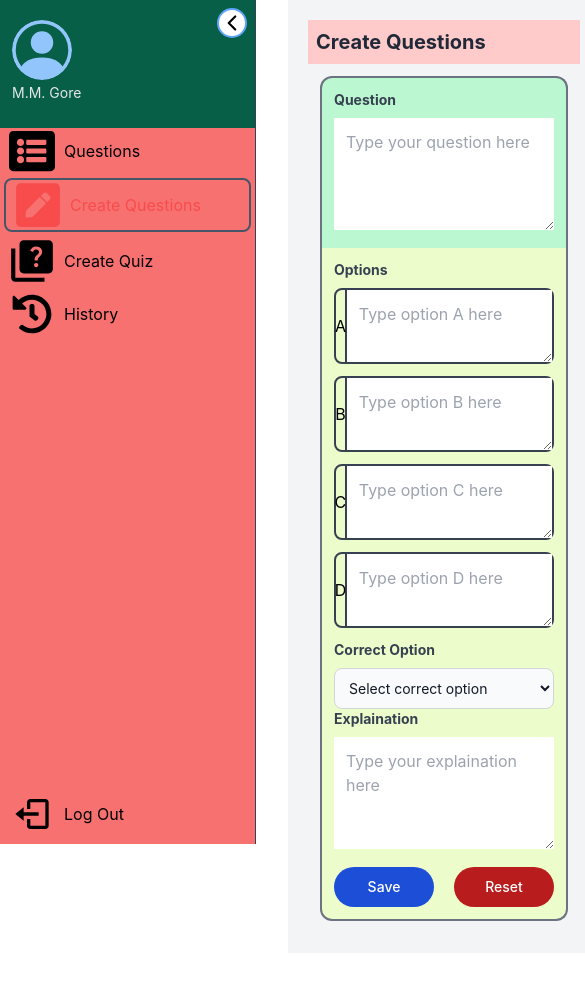
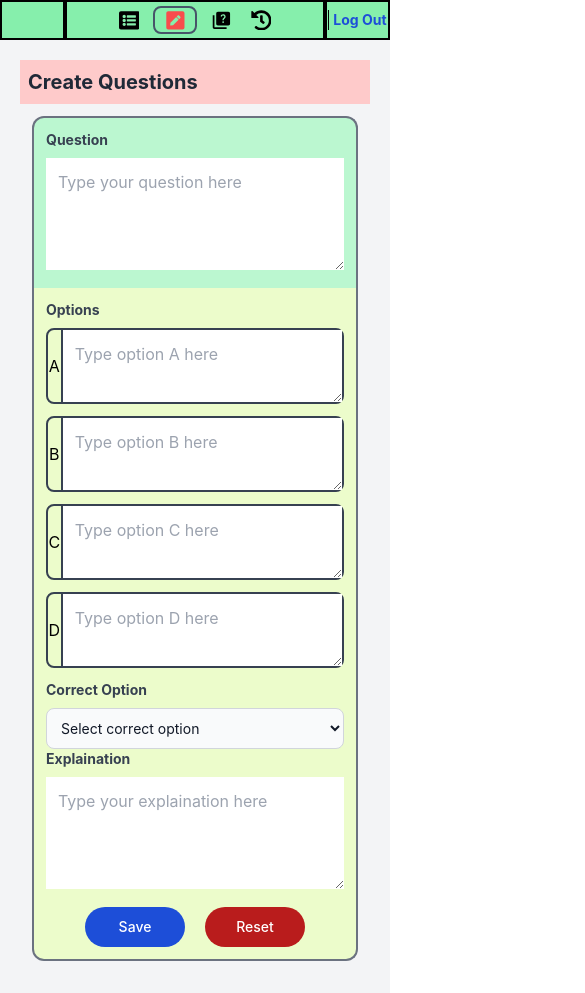
Before and after one commit to samk97/KWIZ-APP, a React (Create React App) app in the folder frontend/: page /admin/create_questions in a window 390 px wide. Shown: the whole page, 585 px wide, since content can reach past the window. Before the commit the page ends 953 px from the top, so only its background shows below. Built offline with nearby package versions, Linux system fonts and the light colour scheme; no server answers; sample sign-in values are in the browser's storage.

Commit message:
admin responsive initial

```diff
--- a/frontend/src/components/SideNav.js
+++ b/frontend/src/components/SideNav.js
@@ -40,12 +40,55 @@ function SideNav(props) {
   return (
     <>
       <nav>
+        {/* Top Nav for mobile devices */}
+        <div className="sm:hidden flex fixed top-0 bg-green-300 w-full h-10">
+          <div className="border-2 border-black h-full w-1/6"></div>
+          <div className="border-2 border-black flex justify-center h-full w-4/6">
+            {/* option 1 */}
+            <NavLink to="/admin/questions">
+              <div className="flex justify-center items-center h-full w-10">
+                <FaListAlt className="text-[1.3rem]" />
+              </div>
+            </NavLink>
+
+            {/* option 2 */}
+            <NavLink to="/admin/create_questions">
+              <div className="flex justify-center items-center h-full w-10">
+                <FaPenSquare className="text-[1.3rem]" />
+              </div>
+            </NavLink>
+
+            {/* option 3 */}
+            <NavLink to="/admin/create_quiz">
+              <div className="flex justify-center items-center h-full w-10">
+                <MdQuiz className="text-[1.3rem]" />
+              </div>
+            </NavLink>
+
+            {/* option 4 */}
+            <NavLink to="/admin/history">
+              <div className="flex justify-center items-center h-full w-10">
+                <FaHistory className="text-[1.3rem]" />
+              </div>
+            </NavLink>
+          </div>
+          {/* Logout */}
+          <div
+            onClick={handleLogOut}
+            className="border-2 border-black flex justify-center items-center h-full w-1/6"
+          >
+            <div className="border-l border-black pl-1">
+              <p className="text-sm font-bold text-blue-700">Log Out</p>
+            </div>
+          </div>
+        </div>
+
         {/* Sidenav wrapper */}
         <div className="fixed top-0 left-0">
           {/* Sidenav */}
           <div
-            className={`border-r border-gray-700 relative flex flex-col justify-start bg-gray-200 h-screen ${
-              props.open ? "w-64 bg-red-400 sm:w-72" : "w-10 sm:w-16"
+            className={`hidden sm:flex  flex-col justify-start relative border-r border-gray-700 bg-gray-200 h-screen ${
+              props.open ? "w-72" : "w-16"
             } duration-200`}
           >
             <div
@@ -60,7 +103,9 @@ function SideNav(props) {
               >
                 <BsPersonCircle className="rounded-full text-6xl text-blue-300"></BsPersonCircle>
                 <div>
-                  <span className="text-sm text-gray-200">{userName}</span>
+                  <span className="text-sm text-gray-200 break-words">
+                    {userName}
+                  </span>
                 </div>
               </div>
 
--- a/frontend/src/components/StudentSideNav.js
+++ b/frontend/src/components/StudentSideNav.js
@@ -79,7 +79,7 @@ function StudentSideNav(props) {
           {/* StudentSideNav */}
           <div
             className={`hidden sm:flex  flex-col justify-start relative border-r border-gray-700 bg-gray-200 h-screen ${
-              props.open ? "w-48 sm:w-72" : "w-[3.7rem] sm:w-16"
+              props.open ? "w-72" : "w-16"
             } duration-200`}
           >
             <div
--- a/frontend/src/main_modules/AdminCreateQuestions.js
+++ b/frontend/src/main_modules/AdminCreateQuestions.js
@@ -3,10 +3,10 @@ import QuestionForm from "../components/QuestionForm";
 function AdminCreateQuestions(props) {
   return (
     <>
-      <div className="flex">
+      <div className="flex mt-10 sm:mt-0">
         <div
           className={`bg-gray-100 w-full h-vh min-h-screen overlflow-y-scroll p-5 ${
-            props.open ? "ml-72" : "ml-16"
+            props.open ? "sm:ml-72" : "sm:ml-16"
           } duration-200`}
         >
           {/* Heading */}
--- a/frontend/src/main_modules/AdminCreateQuiz.js
+++ b/frontend/src/main_modules/AdminCreateQuiz.js
@@ -5,7 +5,6 @@ import { useNavigate } from "react-router-dom";
 import "react-datetime-picker/dist/DateTimePicker.css";
 import "react-calendar/dist/Calendar.css";
 import "react-clock/dist/Clock.css";
-import DateTimePicker from "react-datetime-picker";
 import "react-datetime-picker/dist/DateTimePicker.css";
 import "react-calendar/dist/Calendar.css";
 import "react-clock/dist/Clock.css";
@@ -36,10 +35,10 @@ function AdminCreateQuiz(props) {
 
   return (
     <>
-      <div className="flex">
+      <div className="flex mt-10 sm:mt-0">
         <div
           className={`bg-gray-100 w-full h-vh min-h-screen overlflow-y-scroll p-5 ${
-            props.open ? "ml-72" : "ml-16"
+            props.open ? "sm:ml-72" : "sm:ml-16"
           } duration-200`}
         >
           {/* Heading */}
@@ -108,7 +107,9 @@ function AdminCreateQuiz(props) {
                   </label>
                   <input
                     type="datetime-local"
-                    onChange={(e) => { setStartTime(e.target.value)}}
+                    onChange={(e) => {
+                      setStartTime(e.target.value);
+                    }}
                     value={startTime}
                     id="quizDate"
                     name="quizDate"
--- a/frontend/src/main_modules/AdminHistory.js
+++ b/frontend/src/main_modules/AdminHistory.js
@@ -68,10 +68,10 @@ const AdminHistory = (props) => {
 
   return (
     <>
-      <div className="flex">
+      <div className="flex mt-10 sm:mt-0">
         <div
-          className={`bg-gray-100 w-full h-fit min-h-screen overlflow-y-scroll p-5 ${
-            props.open ? "ml-72" : "ml-16"
+          className={`bg-gray-100 w-full h-vh min-h-screen overlflow-y-scroll p-5 ${
+            props.open ? "sm:ml-72" : "sm:ml-16"
           } duration-200`}
         >
           {/* Heading */}
--- a/frontend/src/main_modules/AdminQuestions.js
+++ b/frontend/src/main_modules/AdminQuestions.js
@@ -3,10 +3,10 @@ import QuestionsSection from "../components/QuestionsSection";
 function AdminQuestions(props) {
   return (
     <>
-      <div className="flex">
+      <div className="flex mt-10 sm:mt-0">
         <div
           className={`bg-gray-100 w-full h-vh min-h-screen overlflow-y-scroll p-5 ${
-            props.open ? "ml-72" : "ml-16"
+            props.open ? "sm:ml-72" : "sm:ml-16"
           } duration-200`}
         >
           <div>
--- a/frontend/src/main_modules/StudentAttemptQuiz.js
+++ b/frontend/src/main_modules/StudentAttemptQuiz.js
@@ -121,6 +121,9 @@ const StudentAttempQuiz = (props) => {
     console.log(id, title);
   };
 
+  console.log(`datatype : ${typeof data}`);
+  console.log(data);
+  console.log(data.length);
   return (
     <>
       <div className="flex mt-10 sm:mt-0">
@@ -133,6 +136,18 @@ const StudentAttempQuiz = (props) => {
           <div className="w-full bg-red-200 p-2">
             <h1 className="text-xl font-bold text-gray-800">Quizzes</h1>
           </div>
+
+          {/* if no tiles to show */}
+          {data.length === 0 ? (
+            <div className="w-full flex justify-center h-screen">
+              <div className="w-fit h-fit opacity-20 text-2xl font-bold mt-10">
+                <span>No Quizzes Available</span>
+              </div>
+            </div>
+          ) : (
+            ""
+          )}
+
           {/* Tiles Container */}
           <div className="flex flex-wrap justify-start my-4 gap-5">
             {/* tiles */}
--- a/frontend/src/main_modules/StudentLeaderBoard.js
+++ b/frontend/src/main_modules/StudentLeaderBoard.js
@@ -46,6 +46,15 @@ function StudentLeaderBoard(props) {
               {/* Ranking part */}
               <div className="w-full sm:w-[90%] md:w-[70%] flex flex-col">
                 {/* Single rank + name tab */}
+                {data.length === 0 ? (
+                  <div className="w-full flex justify-center h-screen">
+                    <div className="w-fit h-fit opacity-20 text-2xl font-bold mt-10">
+                      <span>Leaderboard Unavailable</span>
+                    </div>
+                  </div>
+                ) : (
+                  ""
+                )}
                 {data &&
                   data.map((e, id) => {
                     return (
```
